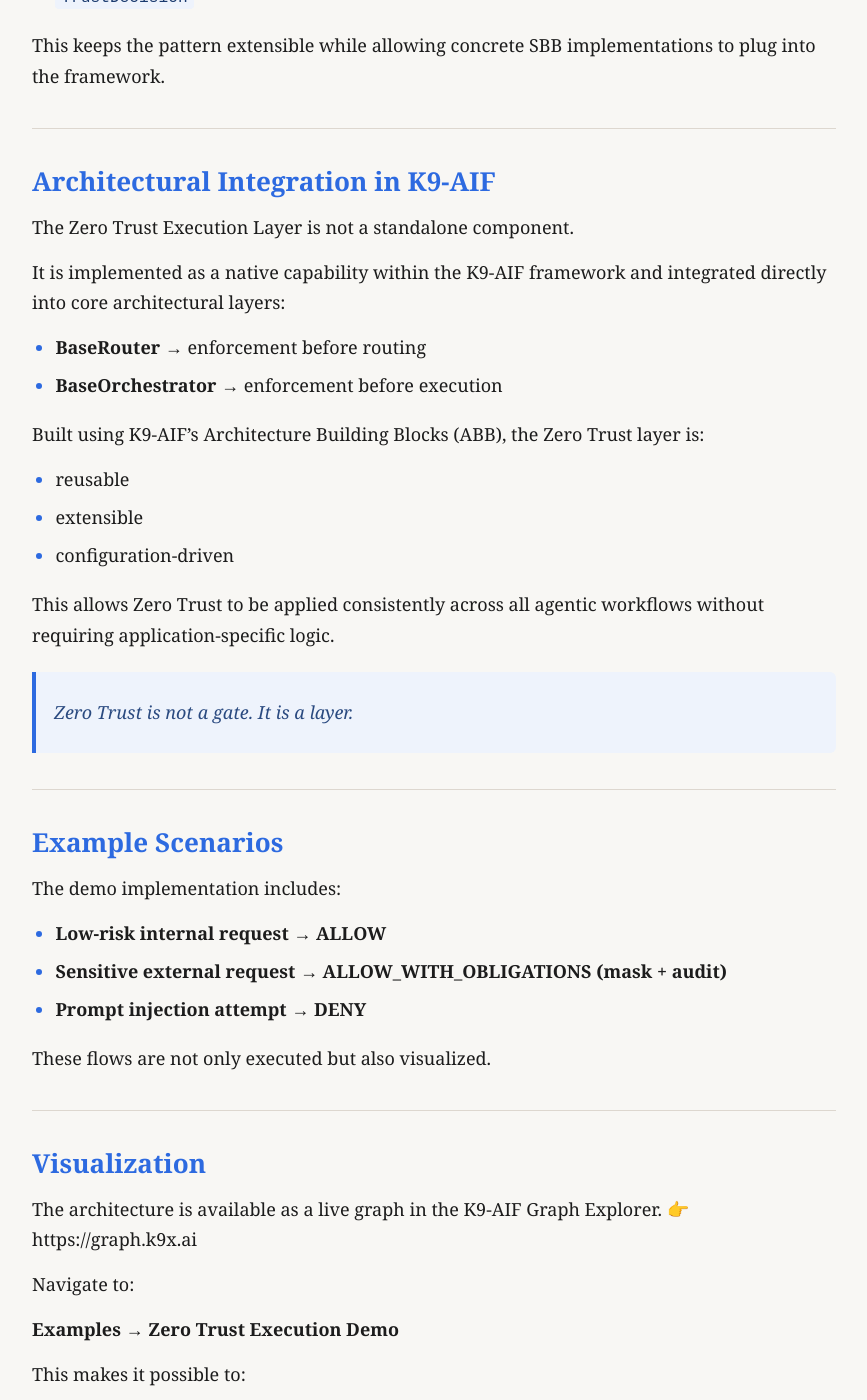
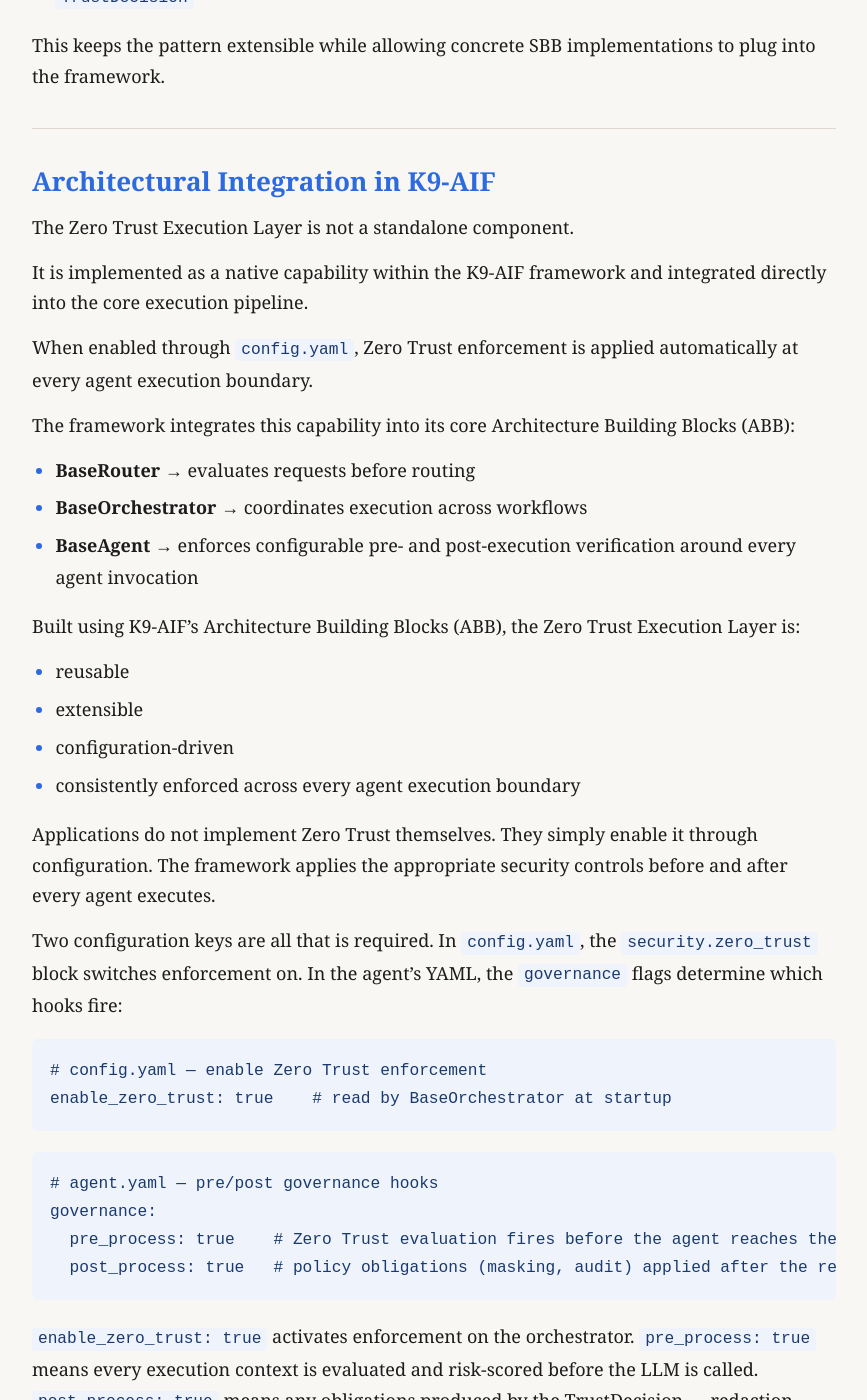
Before and after one commit to k9aif/k9-aif-blogs, a Jekyll site: the page built from _posts/2026-04-26-zero-trust-execution-layer-agentic-systems.md, in a window 1280 px wide and 1400 px high, scrolled down 3951 px. Shown: the whole window, without its empty margins (206-1073 px from the left). Built offline with Jekyll 4.4.1, drawn with Linux system fonts in a browser that asks for light colours; our own code applies the rules of GitHub Pages for plain Markdown files; some of the changed text lies outside the part shown.

Commit message:
post: K9X Shield series — Part 1 update, Part 2, and series overview
Part 1 (2026-04-26): corrected enable_zero_trust config key, added PyPI
reference, added forward links to Part 2 and series overview.

Part 2 (2026-07-17): K9X Shield — Chain of Vulnerability Tests. Covers
VulnerabilityChain, six OOB handlers, dual-gate ingress/egress,
ShieldGovernance, ABB/SBB config pattern. Ships in k9-aif 1.8.1.

Series overview (2026-07-18): high-level entry point — why agentic AI
needs architecture-first security, the two complementary capabilities,
what ships in k9_security/, links to both parts, pip install k9-aif.

Includes k9x_Shield class diagram (PNG + PlantUML source).

Co-Authored-By: Claude Sonnet 4.6 <noreply@anthropic.com>

````diff
--- a/_posts/2026-04-26-zero-trust-execution-layer-agentic-systems.md
+++ b/_posts/2026-04-26-zero-trust-execution-layer-agentic-systems.md
@@ -1,5 +1,5 @@
 ---
-title: "Zero Trust for Agentic Systems — From Access Control to Execution Control"
+title: "K9X Shield — Part 1: Zero Trust for Agentic Systems"
 date: 2026-04-26
 author: Ravi Natarajan
 ---
@@ -111,18 +111,40 @@ This keeps the pattern extensible while allowing concrete SBB implementations to
 
 The Zero Trust Execution Layer is not a standalone component.
 
-It is implemented as a native capability within the K9-AIF framework and integrated directly into core architectural layers:
+It is implemented as a native capability within the K9-AIF framework and integrated directly into the core execution pipeline.
 
-- **BaseRouter** → enforcement before routing
-- **BaseOrchestrator** → enforcement before execution
+When enabled through `config.yaml`, Zero Trust enforcement is applied automatically at every agent execution boundary.
 
-Built using K9-AIF’s Architecture Building Blocks (ABB), the Zero Trust layer is:
+The framework integrates this capability into its core Architecture Building Blocks (ABB):
+
+- **BaseRouter** → evaluates requests before routing
+- **BaseOrchestrator** → coordinates execution across workflows
+- **BaseAgent** → enforces configurable pre- and post-execution verification around every agent invocation
+
+Built using K9-AIF’s Architecture Building Blocks (ABB), the Zero Trust Execution Layer is:
 
 - reusable
 - extensible
 - configuration-driven
+- consistently enforced across every agent execution boundary
 
-This allows Zero Trust to be applied consistently across all agentic workflows without requiring application-specific logic.
+Applications do not implement Zero Trust themselves. They simply enable it through configuration. The framework applies the appropriate security controls before and after every agent executes.
+
+Two configuration keys are all that is required. In `config.yaml`, the `security.zero_trust` block switches enforcement on. In the agent’s YAML, the `governance` flags determine which hooks fire:
+
+```yaml
+# config.yaml — enable Zero Trust enforcement
+enable_zero_trust: true    # read by BaseOrchestrator at startup
+```
+
+```yaml
+# agent.yaml — pre/post governance hooks
+governance:
+  pre_process: true    # Zero Trust evaluation fires before the agent reaches the LLM
+  post_process: true   # policy obligations (masking, audit) applied after the response
+```
+
+`enable_zero_trust: true` activates enforcement on the orchestrator. `pre_process: true` means every execution context is evaluated and risk-scored before the LLM is called. `post_process: true` means any obligations produced by the TrustDecision — redaction, audit logging, escalation — are applied before the result leaves the agent. Both governance flags default to `false`; you opt agents in individually.
 
 > Zero Trust is not a gate. It is a layer.
 
@@ -186,6 +208,11 @@ And that shift changes how we design AI systems.
 ## References
 
 - K9-AIF Framework: https://github.com/k9aif/k9-aif-framework
+- PyPI: https://pypi.org/project/k9-aif/
 - Blog: https://blog.k9x.ai
 
 ---
+
+*This is Part 1 of the K9X Shield series. Part 1 covers the Zero Trust Execution Layer — controlling who does what and whether an action should execute. [Continue to Part 2 → K9X Shield: Security as an Architectural Capability](/2026/07/17/k9x-shield-chain-of-vulnerability-tests.html), which covers payload-level inspection — controlling what enters the processing pipeline.*
+
+*For a complete overview of what ships in the framework: [K9X Shield — Security as a Framework Capability, Not a Post](/2026/07/18/k9x-shield-framework-security-capability.html)*
````
Also changed, not shown: _posts/2026-07-17-k9x-shield-chain-of-vulnerability-tests.md (added, +273 -0 lines), _posts/2026-07-18-k9x-shield-framework-security-capability.md (added, +71 -0 lines), assets/images/blogs/k9x_shield_class.png (added), 1 other file.
